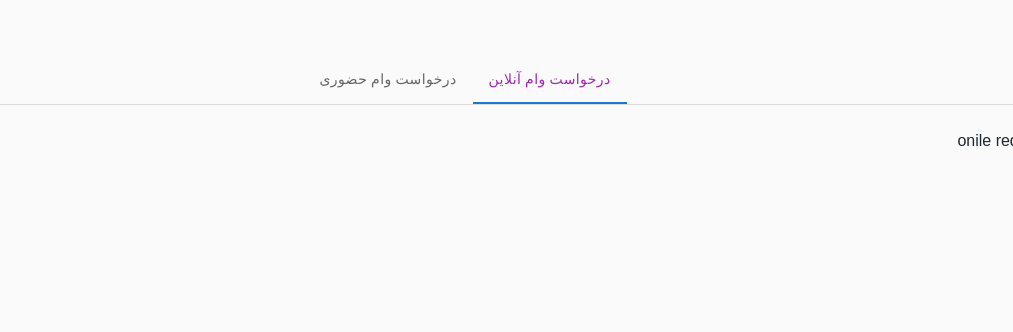
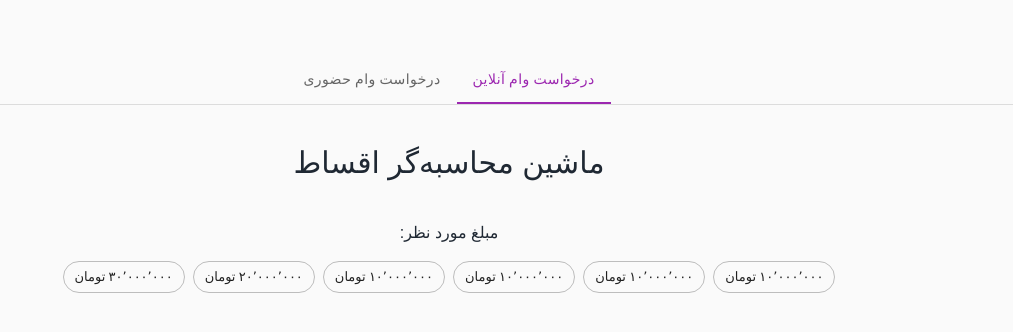
Before and after one commit to FahimeKhandan/technopay, a Next.js app: page / in a window 1280 px wide. Shown: the top 332 px of the page, without its empty margins (267-1280 px from the left). Built offline with nearby package versions, Linux system fonts and the light colour scheme.

Commit message:
create filters component

```diff
--- /dev/null
+++ b/app/components/Filters.tsx
@@ -0,0 +1,31 @@
+import { Box, Chip, Grid2 } from "@mui/material";
+
+interface Props {
+  title: string;
+  options: string[];
+}
+
+const Filters = ({ title, options }: Props) => {
+  const handleClick = () => {
+    console.log("clicked");
+  };
+
+  return (
+    <Box display="flex" flexDirection="column" alignItems="center">
+      <p className="mb-2 md:mb-4">{title}</p>
+      <Grid2 container spacing={1} alignItems="center">
+        {options.map((option, index) => (
+          <Chip
+            variant="outlined"
+
+            key={index}
+            label={option}
+            onClick={handleClick}
+          ></Chip>
+        ))}
+      </Grid2>
+    </Box>
+  );
+};
+
+export default Filters;
--- a/app/components/LoanRequestTabPanel.tsx
+++ b/app/components/LoanRequestTabPanel.tsx
@@ -13,9 +13,12 @@ const LoanRequestTabPanel = ({ children, index, value }: TabPanelProps) => {
       hidden={value !== index}
       id={`simple-tabpanel-${index}`}
       aria-labelledby={`simple-tab-${index}`}
-
     >
-      {value === index && <Box sx={{ p: 3 }}>{children}</Box>}
+      {value === index && (
+        <Box display="flex" alignItems="center" flexDirection="column">
+          {children}
+        </Box>
+      )}
     </div>
   );
 };
--- a/app/components/LoanRequestWrapper.tsx
+++ b/app/components/LoanRequestWrapper.tsx
@@ -12,7 +12,7 @@ interface Tabs {
   children: ReactNode;
 }
 
-const a11yProps = (index: number) => {
+const otherProps = (index: number) => {
   return {
     id: `simple-tab-${index}`,
     "aria-controls": `simple-tabpanel-${index}`,
@@ -48,9 +48,10 @@ const LoanRequestWrapper = () => {
           aria-label="tabs"
           centered
           textColor="secondary"
+          indicatorColor="secondary"
         >
           {tabs.map((tab) => (
-            <Tab key={tab.index} label={tab.label} {...a11yProps(tab.index)} />
+            <Tab key={tab.index} label={tab.label} {...otherProps(tab.index)} />
           ))}
         </Tabs>
       </Box>
--- a/app/components/OnlineLoanRequest.tsx
+++ b/app/components/OnlineLoanRequest.tsx
@@ -1,10 +1,22 @@
+import Filters from "./Filters";
 
 const OnlineLoanRequest = () => {
   return (
-    <div>
-      onile request
-    </div>
-  )
-}
+    <>
+      <h4 className="my-10 text-2xl md:text-3xl">ماشین محاسبه‌گر اقساط</h4>
+      <Filters
+        title="مبلغ مورد نظر:"
+        options={[
+          "۱۰٬۰۰۰٬۰۰۰ تومان",
+          "۱۰٬۰۰۰٬۰۰۰ تومان",
+          "۱۰٬۰۰۰٬۰۰۰ تومان",
+          "۱۰٬۰۰۰٬۰۰۰ تومان",
+          "۲۰٬۰۰۰٬۰۰۰ تومان",
+          "۳۰٬۰۰۰٬۰۰۰ تومان",
+        ]}
+      />
+    </>
+  );
+};
 
-export default OnlineLoanRequest
+export default OnlineLoanRequest;
```
